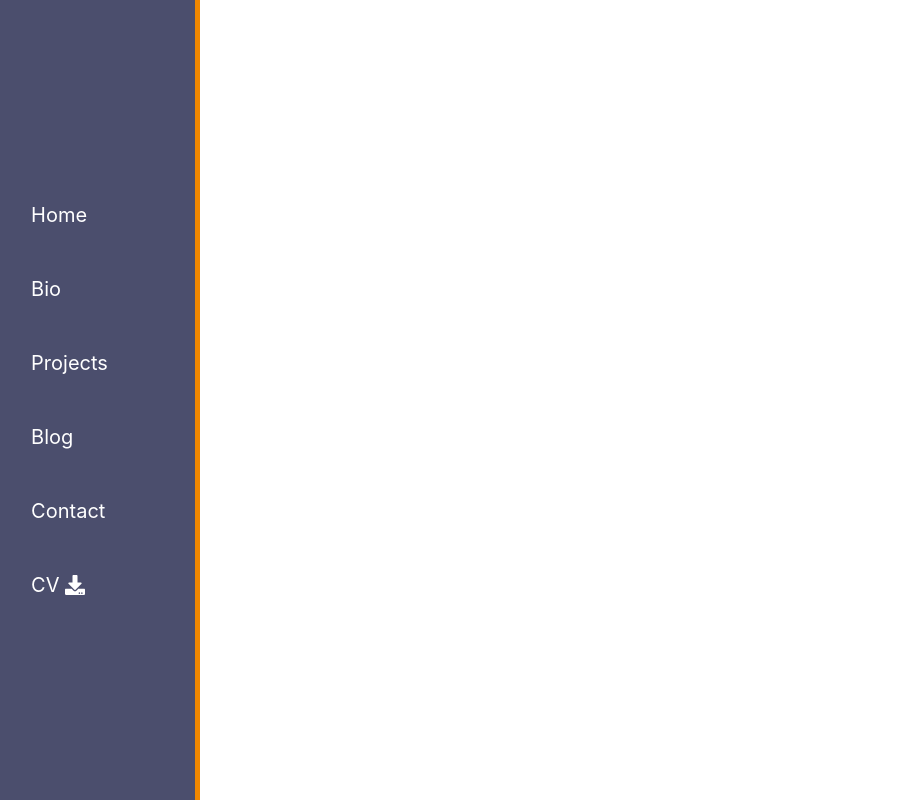
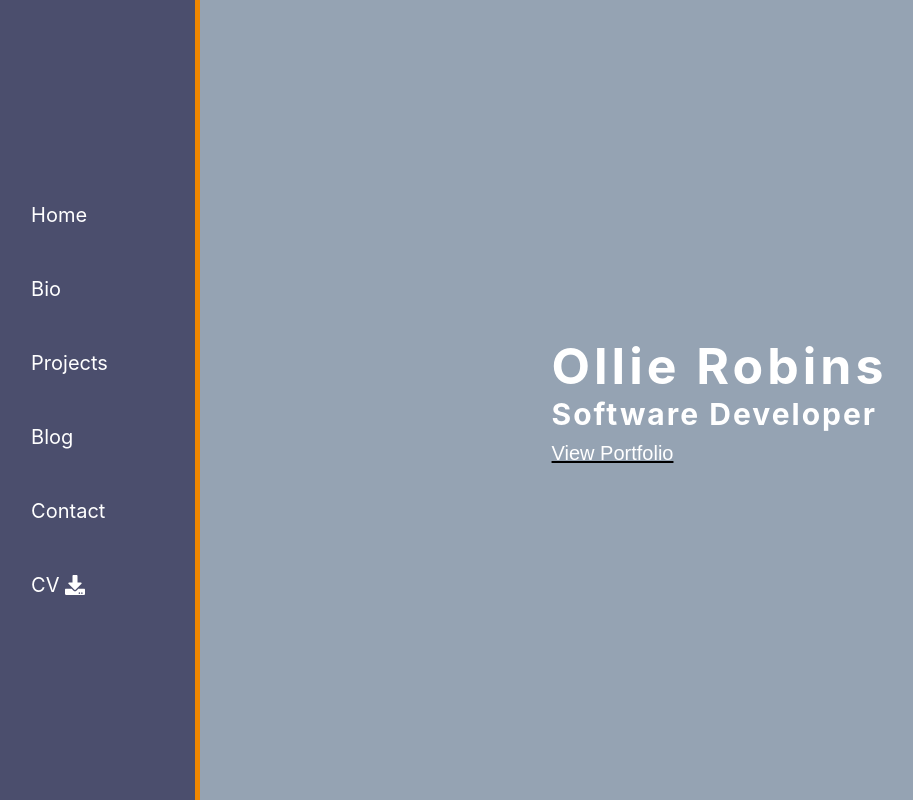
Before and after one commit to olirob93/React-Portfolio, a React (Create React App) app: page / in a window 1280 px wide. Shown: the whole page, without its empty margins (56-969 px from the left). Built offline with nearby package versions, Linux system fonts and the light colour scheme.

Commit message:
updated landing page

```diff
--- a/src/App.jsx
+++ b/src/App.jsx
@@ -3,12 +3,14 @@ import './App.module.scss';
 import library from './data/fa-library';
 import MobileNav from './componenets/MobileNav'
 import DesktopNav from './componenets/DesktopNav';
+import Header from './componenets/Header';
 
 const App = () => {
   return (
     <>
     <main>
     <MobileNav />
+    <Header/>
     <DesktopNav/>
     </main>
     </>
--- /dev/null
+++ b/src/componenets/Header/Header.jsx
@@ -0,0 +1,18 @@
+import React from 'react';
+import styles from './Header.module.scss';
+import { FontAwesomeIcon } from "@fortawesome/react-fontawesome";
+
+const Header = () => {
+    return (
+        <section className={styles.home}>
+        <div>
+            <h1>Ollie Robins</h1>
+                <h2>Software Developer</h2>
+                <button><a>View Portfolio</a></button>
+                <button className={styles.mobOnly}><a href="#">CV <span><FontAwesomeIcon icon='download' /></span></a></button>
+        </div>
+        </section>
+    )
+}
+
+export default Header;
--- /dev/null
+++ b/src/componenets/Header/Header.module.scss
@@ -0,0 +1,78 @@
+@import '../../variables.module.scss';
+
+.home {
+    width: 100%;
+    display: flex;
+    justify-content: center;
+    align-items: center;
+    height: 100vh;
+    background-color: $grey-color;
+    color: $white-color;
+
+    div {
+        display: flex;
+        flex-wrap: wrap;
+        padding-left: 15px;
+    }
+
+    h1 {
+        font-size: 50px;
+        letter-spacing: 4px;
+    }
+
+    h2{
+        font-size: 30px;
+        letter-spacing: 2px;
+    }
+
+    button{
+        width: 100%;
+        text-align: left;
+        font-size: 20px;
+        background-color: $grey-color;
+        border: 0;
+        margin-top: 10px;
+        text-decoration: underline;
+
+        a{
+            color: $white-color;
+        };
+    }
+}
+
+@media (min-width:330px){
+    h1, h2, button {
+        margin: auto;
+        width: 100%;
+    }
+}
+
+@media (min-width: 450px){
+    .home div {
+        display: block;
+    }
+}
+@media (min-width:700px){
+    body .mobileNav {
+        display: none;
+    }
+
+    .home {
+        .mobOnly {
+            display: none;
+        }
+    }
+
+    .home button a {
+        &:hover {
+            color: $orange-color;
+            transition: 0.7s ease;
+            cursor: pointer;
+        }
+    }
+
+    .home, #bio, #projects, #contact {
+        margin-left: 20%;
+        width: auto;
+    }
+}
--- /dev/null
+++ b/src/componenets/Header/index.js
@@ -0,0 +1,2 @@
+import Header from './Header';
+export default Header;
```
